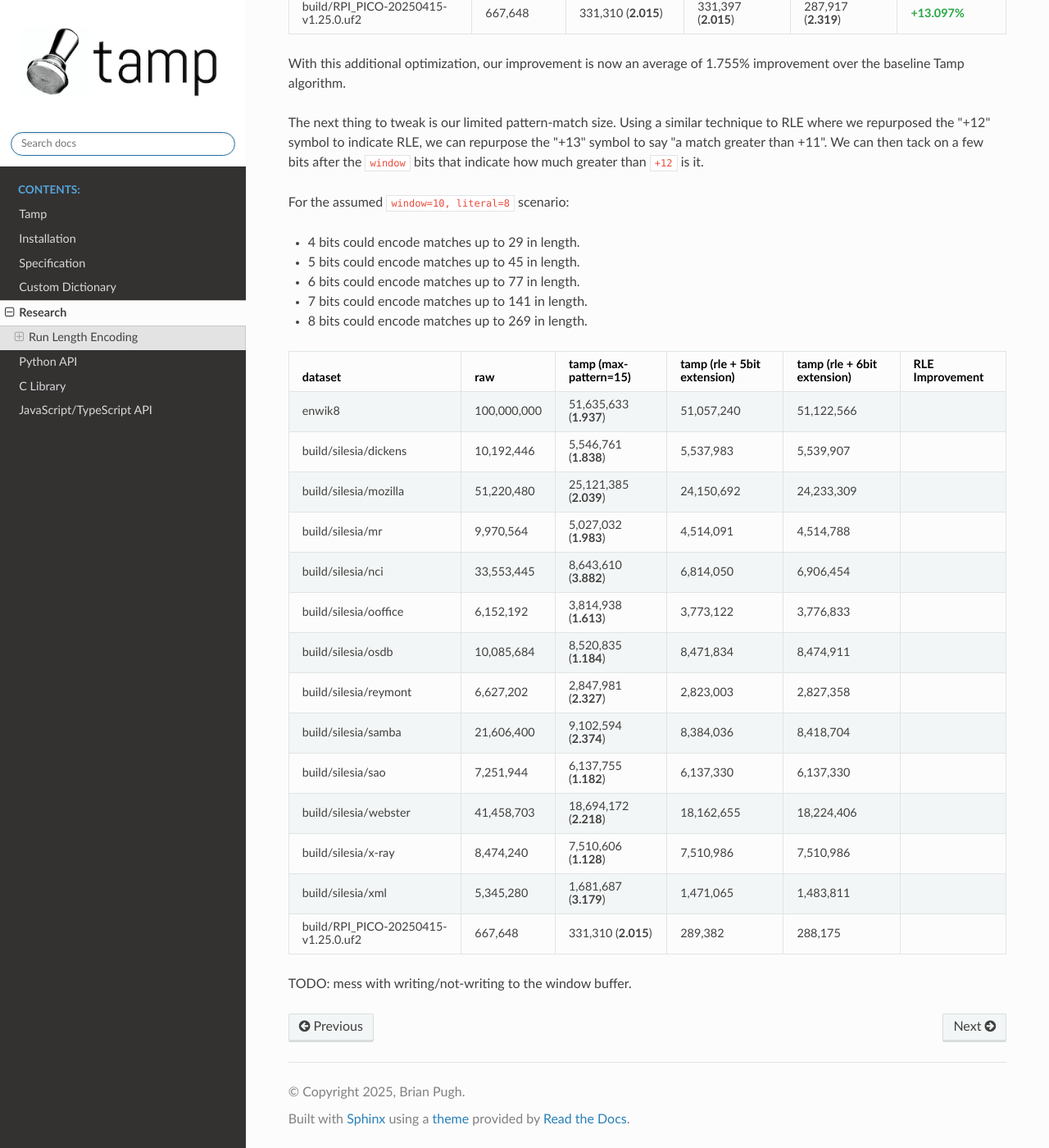
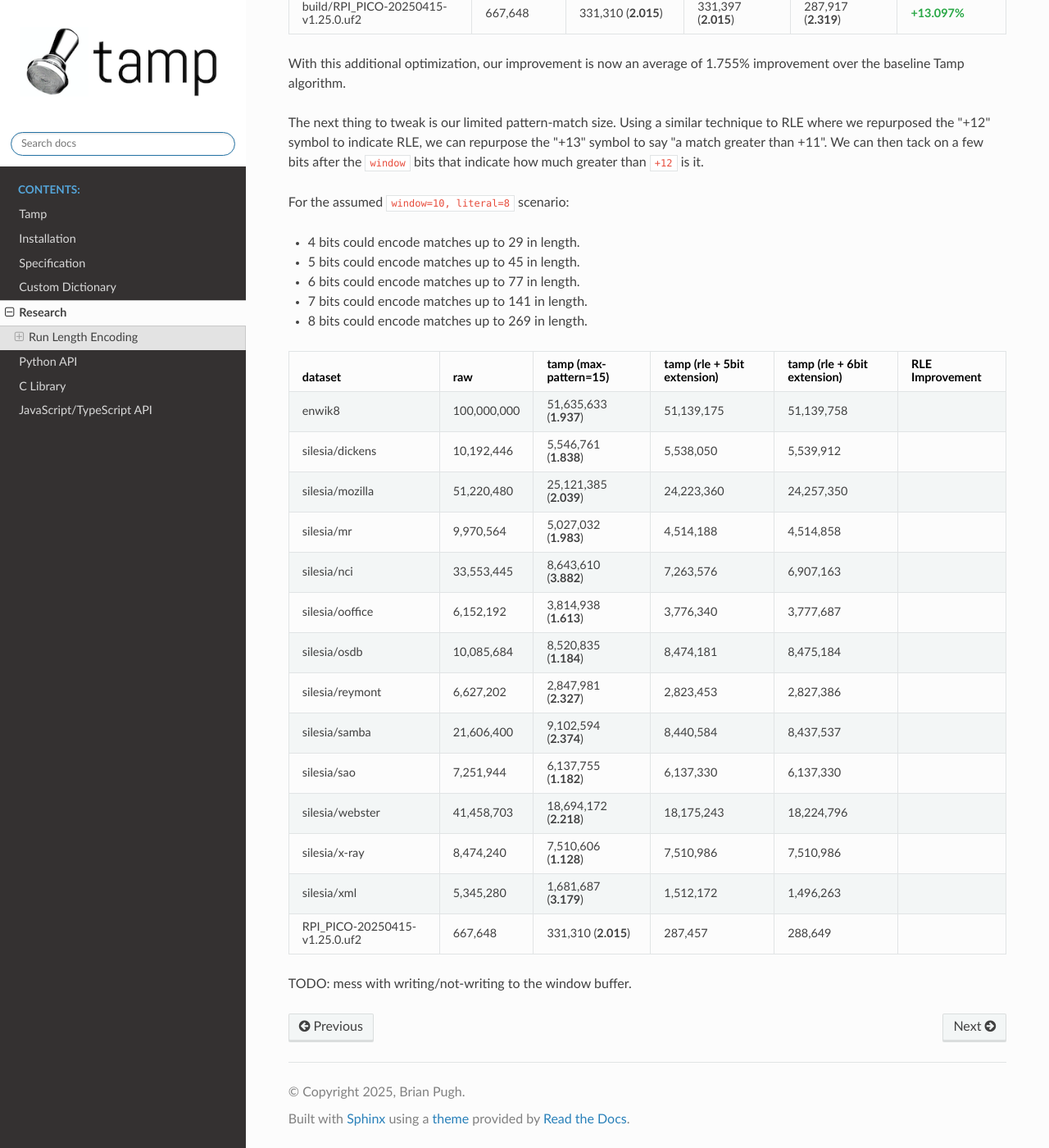
Before and after one commit to BrianPugh/tamp, a Sphinx documentation site: the page built from docs/source/research.rst, in a window 1280 px wide and 1400 px high, scrolled down 10600 px. Shown: the whole window at 82% size. Built offline with Sphinx 7.4.7 and the Read the Docs theme 3.1.0, drawn with Linux system fonts in a browser that asks for light colours.

Commit message:
update table

```diff
--- a/docs/source/research.rst
+++ b/docs/source/research.rst
@@ -450,36 +450,36 @@ For the assumed ``window=10, literal=8`` scenario:
 * 7 bits could encode matches up to 141 in length.
 * 8 bits could encode matches up to 269 in length.
 
-+-------------------------------------+-------------+--------------------------------+----------------------------------+----------------------------------+---------------------+
-| dataset                             | raw         | tamp (max-pattern=15)          | tamp (rle + 5bit extension)      | tamp (rle + 6bit extension)      | RLE Improvement     |
-+=====================================+=============+================================+==================================+==================================+=====================+
-| enwik8                              | 100,000,000 | 51,635,633 (**1.937**)         | 51,057,240                       | 51,122,566                       |                     |
-+-------------------------------------+-------------+--------------------------------+----------------------------------+----------------------------------+---------------------+
-| build/silesia/dickens               | 10,192,446  | 5,546,761 (**1.838**)          | 5,537,983                        | 5,539,907                        |                     |
-+-------------------------------------+-------------+--------------------------------+----------------------------------+----------------------------------+---------------------+
-| build/silesia/mozilla               | 51,220,480  | 25,121,385 (**2.039**)         | 24,150,692                       | 24,233,309                       |                     |
-+-------------------------------------+-------------+--------------------------------+----------------------------------+----------------------------------+---------------------+
-| build/silesia/mr                    | 9,970,564   | 5,027,032 (**1.983**)          | 4,514,091                        | 4,514,788                        |                     |
-+-------------------------------------+-------------+--------------------------------+----------------------------------+----------------------------------+---------------------+
-| build/silesia/nci                   | 33,553,445  | 8,643,610 (**3.882**)          | 6,814,050                        | 6,906,454                        |                     |
-+-------------------------------------+-------------+--------------------------------+----------------------------------+----------------------------------+---------------------+
-| build/silesia/ooffice               | 6,152,192   | 3,814,938 (**1.613**)          | 3,773,122                        | 3,776,833                        |                     |
-+-------------------------------------+-------------+--------------------------------+----------------------------------+----------------------------------+---------------------+
-| build/silesia/osdb                  | 10,085,684  | 8,520,835 (**1.184**)          | 8,471,834                        | 8,474,911                        |                     |
-+-------------------------------------+-------------+--------------------------------+----------------------------------+----------------------------------+---------------------+
-| build/silesia/reymont               | 6,627,202   | 2,847,981 (**2.327**)          | 2,823,003                        | 2,827,358                        |                     |
-+-------------------------------------+-------------+--------------------------------+----------------------------------+----------------------------------+---------------------+
-| build/silesia/samba                 | 21,606,400  | 9,102,594 (**2.374**)          | 8,384,036                        | 8,418,704                        |                     |
-+-------------------------------------+-------------+--------------------------------+----------------------------------+----------------------------------+---------------------+
-| build/silesia/sao                   | 7,251,944   | 6,137,755 (**1.182**)          | 6,137,330                        | 6,137,330                        |                     |
-+-------------------------------------+-------------+--------------------------------+----------------------------------+----------------------------------+---------------------+
-| build/silesia/webster               | 41,458,703  | 18,694,172 (**2.218**)         | 18,162,655                       | 18,224,406                       |                     |
-+-------------------------------------+-------------+--------------------------------+----------------------------------+----------------------------------+---------------------+
-| build/silesia/x-ray                 | 8,474,240   | 7,510,606 (**1.128**)          | 7,510,986                        | 7,510,986                        |                     |
-+-------------------------------------+-------------+--------------------------------+----------------------------------+----------------------------------+---------------------+
-| build/silesia/xml                   | 5,345,280   | 1,681,687 (**3.179**)          | 1,471,065                        | 1,483,811                        |                     |
-+-------------------------------------+-------------+--------------------------------+----------------------------------+----------------------------------+---------------------+
-| build/RPI_PICO-20250415-v1.25.0.uf2 | 667,648     | 331,310 (**2.015**)            | 289,382                          | 288,175                          |                     |
-+-------------------------------------+-------------+--------------------------------+----------------------------------+----------------------------------+---------------------+
++-------------------------------+-------------+--------------------------+-------------------------------+-------------------------------+---------------------+
+| dataset                       | raw         | tamp (max-pattern=15)    | tamp (rle + 5bit extension)   | tamp (rle + 6bit extension)   | RLE Improvement     |
++===============================+=============+==========================+===============================+===============================+=====================+
+| enwik8                        | 100,000,000 | 51,635,633 (**1.937**)   | 51,139,175                    | 51,139,758                    |                     |
++-------------------------------+-------------+--------------------------+-------------------------------+-------------------------------+---------------------+
+| silesia/dickens               | 10,192,446  | 5,546,761 (**1.838**)    | 5,538,050                     | 5,539,912                     |                     |
++-------------------------------+-------------+--------------------------+-------------------------------+-------------------------------+---------------------+
+| silesia/mozilla               | 51,220,480  | 25,121,385 (**2.039**)   | 24,223,360                    | 24,257,350                    |                     |
++-------------------------------+-------------+--------------------------+-------------------------------+-------------------------------+---------------------+
+| silesia/mr                    | 9,970,564   | 5,027,032 (**1.983**)    | 4,514,188                     | 4,514,858                     |                     |
++-------------------------------+-------------+--------------------------+-------------------------------+-------------------------------+---------------------+
+| silesia/nci                   | 33,553,445  | 8,643,610 (**3.882**)    | 7,263,576                     | 6,907,163                     |                     |
++-------------------------------+-------------+--------------------------+-------------------------------+-------------------------------+---------------------+
+| silesia/ooffice               | 6,152,192   | 3,814,938 (**1.613**)    | 3,776,340                     | 3,777,687                     |                     |
++-------------------------------+-------------+--------------------------+-------------------------------+-------------------------------+---------------------+
+| silesia/osdb                  | 10,085,684  | 8,520,835 (**1.184**)    | 8,474,181                     | 8,475,184                     |                     |
++-------------------------------+-------------+--------------------------+-------------------------------+-------------------------------+---------------------+
+| silesia/reymont               | 6,627,202   | 2,847,981 (**2.327**)    | 2,823,453                     | 2,827,386                     |                     |
++-------------------------------+-------------+--------------------------+-------------------------------+-------------------------------+---------------------+
+| silesia/samba                 | 21,606,400  | 9,102,594 (**2.374**)    | 8,440,584                     | 8,437,537                     |                     |
++-------------------------------+-------------+--------------------------+-------------------------------+-------------------------------+---------------------+
+| silesia/sao                   | 7,251,944   | 6,137,755 (**1.182**)    | 6,137,330                     | 6,137,330                     |                     |
++-------------------------------+-------------+--------------------------+-------------------------------+-------------------------------+---------------------+
+| silesia/webster               | 41,458,703  | 18,694,172 (**2.218**)   | 18,175,243                    | 18,224,796                    |                     |
++-------------------------------+-------------+--------------------------+-------------------------------+-------------------------------+---------------------+
+| silesia/x-ray                 | 8,474,240   | 7,510,606 (**1.128**)    | 7,510,986                     | 7,510,986                     |                     |
++-------------------------------+-------------+--------------------------+-------------------------------+-------------------------------+---------------------+
+| silesia/xml                   | 5,345,280   | 1,681,687 (**3.179**)    | 1,512,172                     | 1,496,263                     |                     |
++-------------------------------+-------------+--------------------------+-------------------------------+-------------------------------+---------------------+
+| RPI_PICO-20250415-v1.25.0.uf2 | 667,648     | 331,310 (**2.015**)      | 287,457                       | 288,649                       |                     |
++-------------------------------+-------------+--------------------------+-------------------------------+-------------------------------+---------------------+
 
 TODO: mess with writing/not-writing to the window buffer.
```
